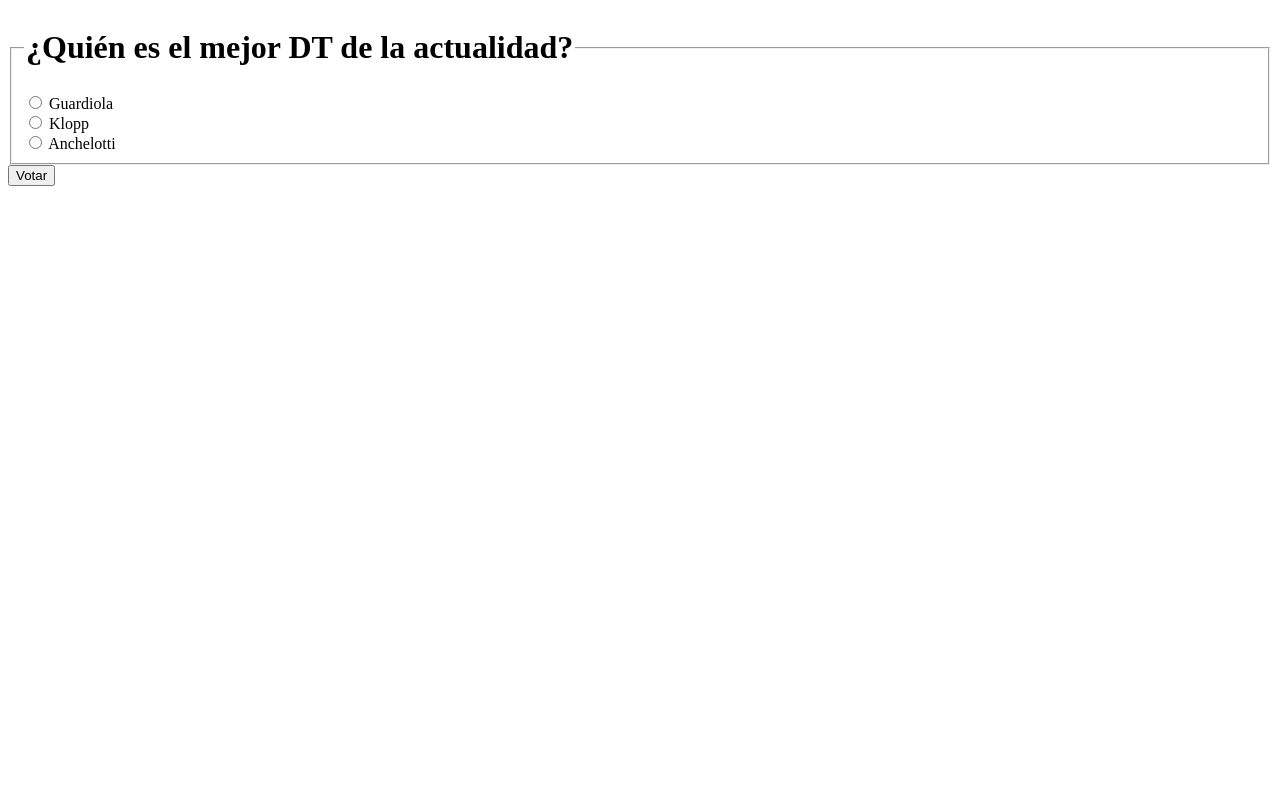
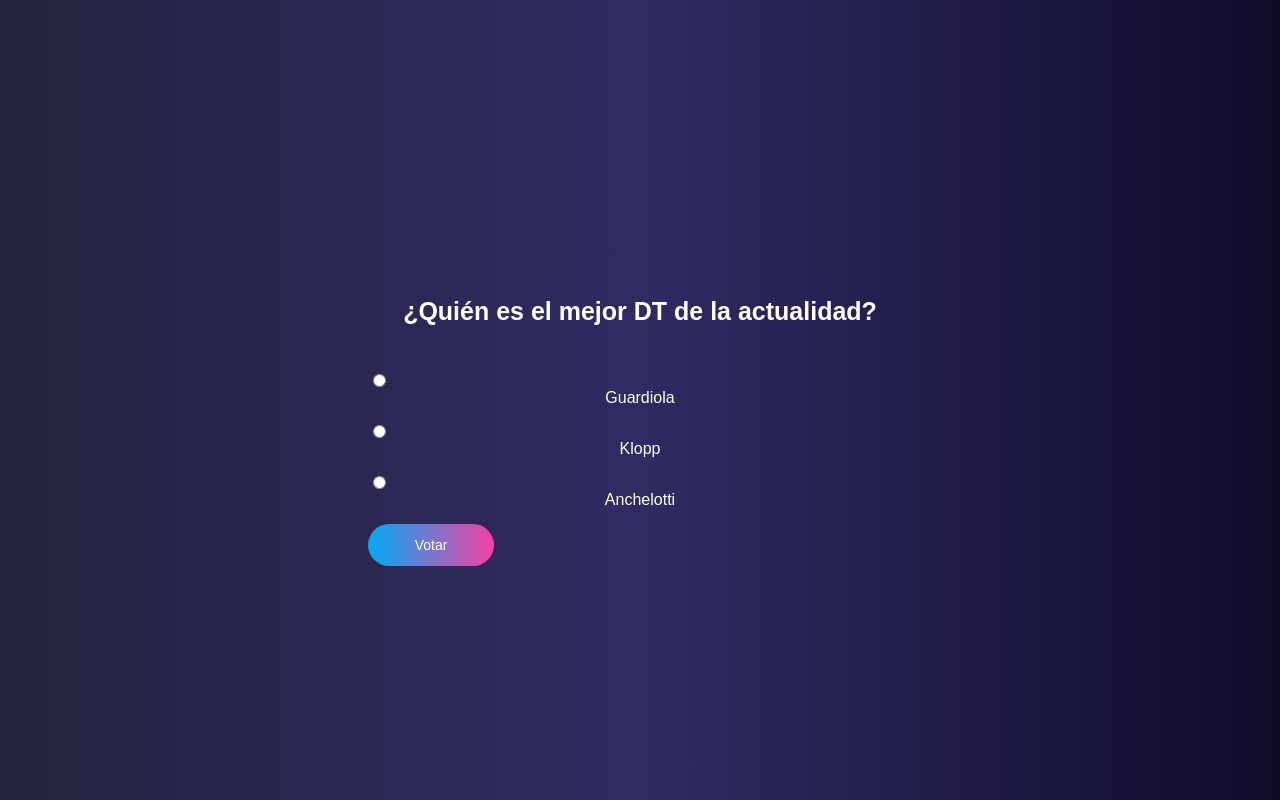
Before and after one commit to LuisBels/premios, a Django app: page /polls/2/ in a window 1280 px wide. Run offline with Django 4.2, Linux system fonts and the light colour scheme; data comes from the database, SQL or seed files in the repository; both versions use the stored data as it was after the commit.

Commit message:
Creamos los archivos estaticos y modificamos los t

```diff
--- /dev/null
+++ b/premiosapp/polls/static/polls/reset.css
@@ -0,0 +1,48 @@
+/* http://meyerweb.com/eric/tools/css/reset/
+   v2.0 | 20110126
+   License: none (public domain)
+*/
+
+html, body, div, span, applet, object, iframe,
+h1, h2, h3, h4, h5, h6, p, blockquote, pre,
+a, abbr, acronym, address, big, cite, code,
+del, dfn, em, img, ins, kbd, q, s, samp,
+small, strike, strong, sub, sup, tt, var,
+b, u, i, center,
+dl, dt, dd, ol, ul, li,
+fieldset, form, label, legend,
+table, caption, tbody, tfoot, thead, tr, th, td,
+article, aside, canvas, details, embed,
+figure, figcaption, footer, header, hgroup,
+menu, nav, output, ruby, section, summary,
+time, mark, audio, video {
+	margin: 0;
+	padding: 0;
+	border: 0;
+	font-size: 100%;
+	font: inherit;
+	vertical-align: baseline;
+}
+/* HTML5 display-role reset for older browsers */
+article, aside, details, figcaption, figure,
+footer, header, hgroup, menu, nav, section {
+	display: block;
+}
+body {
+	line-height: 1;
+}
+ol, ul {
+	list-style: none;
+}
+blockquote, q {
+	quotes: none;
+}
+blockquote:before, blockquote:after,
+q:before, q:after {
+	content: '';
+	content: none;
+}
+table {
+	border-collapse: collapse;
+	border-spacing: 0;
+}
--- /dev/null
+++ b/premiosapp/polls/static/polls/style_d.css
@@ -0,0 +1,88 @@
+body{
+  display: flex;
+  align-items: center;
+  justify-content: center;
+
+  height: 100vh;
+  background: #0f0c29;  /* fallback for old browsers */
+  background: -webkit-linear-gradient(to right, #24243e, #302b63, #0f0c29);  /* Chrome 10-25, Safari 5.1-6 */
+  background: linear-gradient(to right, #24243e, #302b63, #0f0c29); /* W3C, IE 10+/ Edge, Firefox 16+, Chrome 26+, Opera 12+, Safari 7+ */
+  font-family: Arial, Helvetica, sans-serif;
+  color: white;
+}
+
+legend{
+  display: flex;
+  align-items: center;
+  justify-content: center;
+
+  padding: 35px;
+  padding-top: 10px;
+
+  height: 50px;
+  font-size: 25px;
+  font-weight: 700;
+}
+
+label{
+  display: flex;
+  align-items: center;
+  justify-content: center;
+  flex-direction: column;
+}
+
+/* From uiverse.io by @kirzin */
+.button {
+  text-decoration: none;
+  position: absolute;
+  border: none;
+  font-size: 14px;
+  font-family: inherit;
+  color: #fff;
+  width: 9em;
+  height: 3em;
+  line-height: 2em;
+  text-align: center;
+  background: linear-gradient(90deg,#03a9f4,#f441a5,#ffeb3b,#03a9f4);
+  background-size: 300%;
+  border-radius: 30px;
+  z-index: 1;
+ }
+
+.button:hover {
+  cursor: pointer;
+  animation: ani 8s linear infinite;
+  border: none;
+ }
+
+ @keyframes ani {
+  0% {
+   background-position: 0%;
+  }
+
+  100% {
+   background-position: 400%;
+  }
+ }
+
+.button:before {
+  content: '';
+  position: absolute;
+  top: -5px;
+  left: -5px;
+  right: -5px;
+  bottom: -5px;
+  z-index: -1;
+  background: linear-gradient(90deg,#03a9f4,#f441a5,#ffeb3b,#03a9f4);
+  background-size: 400%;
+  border-radius: 35px;
+  transition: 1s;
+ }
+
+.button:hover::before {
+  filter: blur(20px);
+ }
+
+.button:active {
+  background: linear-gradient(32deg,#03a9f4,#f441a5,#ffeb3b,#03a9f4);
+ }
--- a/premiosapp/polls/templates/polls/detail.html
+++ b/premiosapp/polls/templates/polls/detail.html
@@ -1,4 +1,16 @@
-<form action="{% url "polls:vote" question.id%}" method="POST">
+{% load static %}
+<!DOCTYPE html>
+<html lang="en">
+<head>
+  <meta charset="UTF-8">
+  <meta http-equiv="X-UA-Compatible" content="IE=edge">
+  <meta name="viewport" content="width=device-width, initial-scale=1.0">
+  <link rel="stylesheet" href="{% static 'polls/reset.css' %}">
+  <link rel="stylesheet" href="{% static 'polls/style_d.css' %}">
+  <title>{{question.question_text}}</title>
+</head>
+<body>
+  <form action="{% url "polls:vote" question.id%}" method="post">
     {% csrf_token %}
     <fieldset>
       <legend><h1>{{question.question_text}}</h1></legend>
@@ -18,5 +30,7 @@
         <br>
       {% endfor %}
     </fieldset>
-  <input type="submit" value="Votar">
+    <input  class="button"  type="submit" value="Votar">
   </form>
+</body>
+</html>
```
Also changed, not shown: premiosapp/polls/static/polls/style.css (added, +75 -0 lines), premiosapp/polls/templates/polls/index.html (+27 -1 lines), premiosapp/db.sqlite3. Lines whose indentation alone changed are shown as unchanged.
